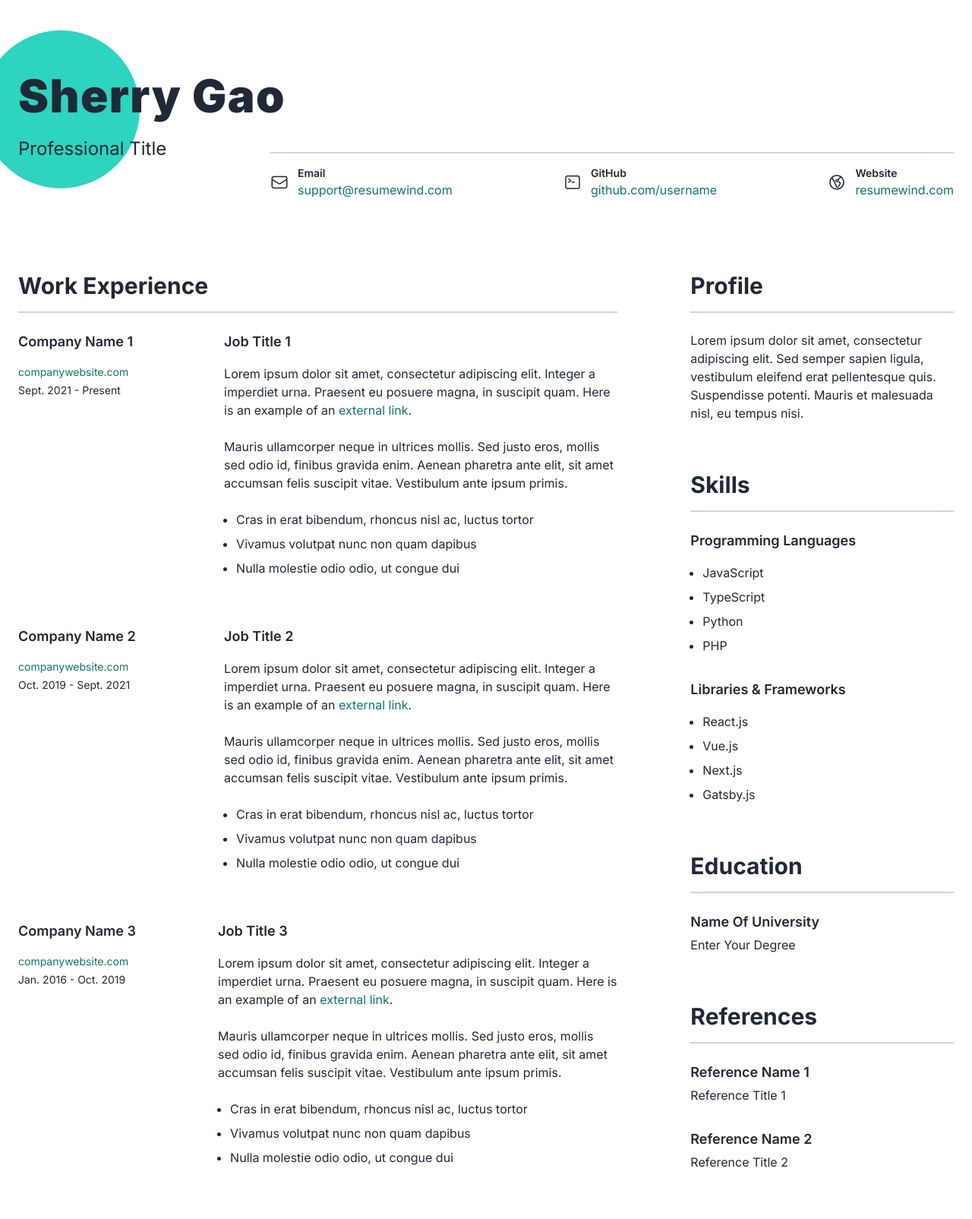
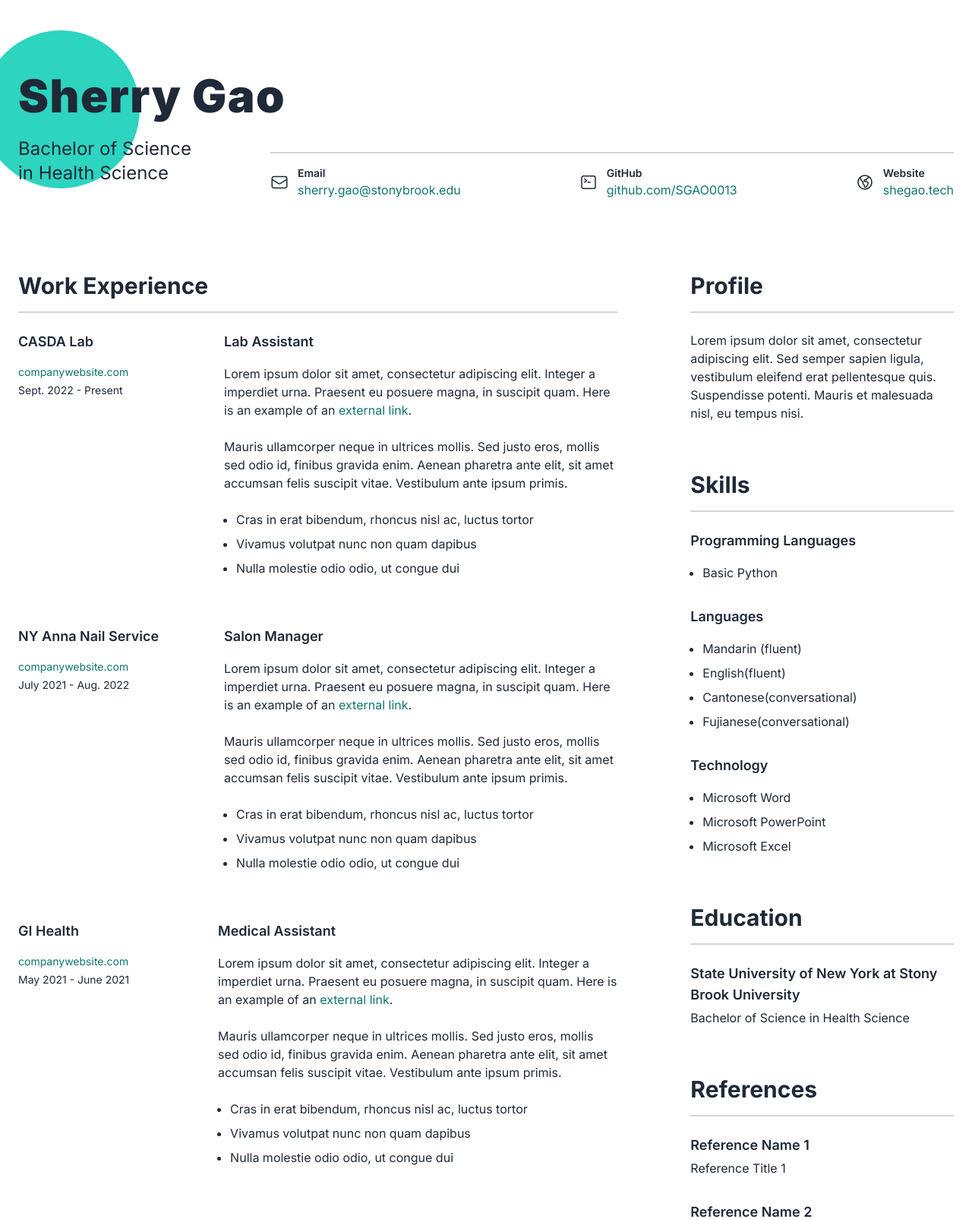
Before and after one commit to SGAO0013/my-resume-page, a Flask app: page / in a window 1280 px wide. Shown: the top 1605 px of the page at 76% size. Before the commit the page ends 1537 px from the top, so only its background shows below. Run offline with Flask 3, Linux system fonts and the light colour scheme.

Commit message:
edited resume page

```diff
--- a/app.py
+++ b/app.py
@@ -5,4 +5,4 @@ app = Flask(__name__)
 def hello_world():
     return render_template('home.html')
 
-#app.run(host='0.0.0.0', port=5000, debug=True)
+app.run(host='0.0.0.0', port=5000, debug=True)
--- a/templates/home.html
+++ b/templates/home.html
@@ -8,7 +8,7 @@
     <title>Sherry Gao - Resume</title>
 
     <!-- Update Description -->
-    <meta name="description" content="Jonathan Lewis - Resume" />
+    <meta name="description" content="Sherry Gao - Resume" />
 
     <!-- Custom Fonts -->
     <link rel="preconnect" href="https://fonts.googleapis.com" />
@@ -36,7 +36,7 @@
             class="relative grid grid-cols-1 lg:grid-cols-4 gap-10 xl:gap-24 z-10"
           >
             <!-- Your Title -->
-            <h2>Professional Title</h2>
+            <h2>Bachelor of Science in Health Science</h2>
 
             <div
               class="lg:flex lg:justify-between grid-3 xl:grid-3 lg:col-span-3 gap-4 mt-5 pt-4 border-t-2 border-gray-300"
@@ -67,7 +67,7 @@
                       target="_blank"
                       rel="noreferrer"
                     >
-                      support@resumewind.com
+                      sherry.gao@stonybrook.edu
                     </a>
                   </p>
                 </div>
@@ -99,7 +99,7 @@
                       target="_blank"
                       rel="noreferrer"
                     >
-                      github.com/username
+                      github.com/SGAO0013
                     </a>
                   </p>
                 </div>
@@ -131,7 +131,7 @@
                       target="_blank"
                       rel="noreferrer"
                     >
-                      resumewind.com
+                      shegao.tech
                     </a>
                   </p>
                 </div>
@@ -152,7 +152,7 @@
             <div class="grid-3 gap-x-6">
               <div>
                 <!-- Company 1 -->
-                <h4 class="mb-1 lg:mb-4">Company Name 1</h4>
+                <h4 class="mb-1 lg:mb-4">CASDA Lab</h4>
                 <p class="text-sm mb-1">
                   <a
                     href="https://resumewind.com/"
@@ -162,12 +162,12 @@
                     companywebsite.com
                   </a>
                 </p>
-                <p class="text-sm">Sept. 2021 - Present</p>
+                <p class="text-sm">Sept. 2022 - Present</p>
               </div>
 
               <div class="lg:col-span-2">
                 <!-- Job Title 1 -->
-                <h4 class="mb-4">Job Title 1</h4>
+                <h4 class="mb-4">Lab Assistant</h4>
                 <p>
                   Lorem ipsum dolor sit amet, consectetur adipiscing elit.
                   Integer a imperdiet urna. Praesent eu posuere magna, in
@@ -197,7 +197,7 @@
             <div class="grid-3 gap-x-6 mt-8 lg:mt-12">
               <div>
                 <!-- Company 2 -->
-                <h4 class="mb-1 lg:mb-4">Company Name 2</h4>
+                <h4 class="mb-1 lg:mb-4">NY Anna Nail Service</h4>
                 <p class="text-sm mb-1">
                   <a
                     href="https://resumewind.com/"
@@ -207,12 +207,12 @@
                     companywebsite.com
                   </a>
                 </p>
-                <p class="text-sm">Oct. 2019 - Sept. 2021</p>
+                <p class="text-sm">July 2021 - Aug. 2022</p>
               </div>
 
               <div class="lg:col-span-2">
                 <!-- Job Title 2 -->
-                <h4 class="mb-4">Job Title 2</h4>
+                <h4 class="mb-4">Salon Manager</h4>
                 <p>
                   Lorem ipsum dolor sit amet, consectetur adipiscing elit.
                   Integer a imperdiet urna. Praesent eu posuere magna, in
@@ -242,7 +242,7 @@
             <div class="grid-3 mt-8 lg:mt-12">
               <div>
                 <!-- Company 3 -->
-                <h4 class="mb-1 lg:mb-4">Company Name 3</h4>
+                <h4 class="mb-1 lg:mb-4">GI Health</h4>
                 <p class="text-sm mb-1">
                   <a
                     href="https://resumewind.com/"
@@ -252,12 +252,12 @@
                     companywebsite.com
                   </a>
                 </p>
-                <p class="text-sm">Jan. 2016 - Oct. 2019</p>
+                <p class="text-sm">May 2021 - June 2021</p>
               </div>
 
               <div class="lg:col-span-2">
                 <!-- Job Title 3 -->
-                <h4 class="mb-4">Job Title 3</h4>
+                <h4 class="mb-4">Medical Assistant</h4>
                 <p>
                   Lorem ipsum dolor sit amet, consectetur adipiscing elit.
                   Integer a imperdiet urna. Praesent eu posuere magna, in
@@ -299,25 +299,30 @@
             <!-- Skills 1 -->
             <h4>Programming Languages</h4>
             <ul>
-              <li>JavaScript</li>
-              <li>TypeScript</li>
-              <li>Python</li>
-              <li>PHP</li>
+              <li>Basic Python</li>
             </ul>
 
             <!-- Skills 2 -->
-            <h4 class="mt-8">Libraries &amp; Frameworks</h4>
+            <h4 class="mt-8">Languages</h4>
             <ul>
-              <li>React.js</li>
-              <li>Vue.js</li>
-              <li>Next.js</li>
-              <li>Gatsby.js</li>
+              <li>Mandarin (fluent)</li>
+              <li>English(fluent)</li>
+              <li>Cantonese(conversational)</li>
+              <li>Fujianese(conversational)</li>
+            </ul>
+
+            <!-- Skills 3 -->
+            <h4 class="mt-8">Technology</h4>
+            <ul>
+              <li>Microsoft Word</li>
+              <li>Microsoft PowerPoint</li>
+              <li>Microsoft Excel</li>
             </ul>
 
             <!-- Education -->
             <h3 class="mt-12 lg:mt-16">Education</h3>
-            <h4 class="mb-1">Name Of University</h4>
-            <p class="mb-1">Enter Your Degree</p>
+            <h4 class="mb-1">State University of New York at Stony Brook University</h4>
+            <p class="mb-1">Bachelor of Science in Health Science</p>
 
             <!-- References -->
             <h3 class="mt-12 lg:mt-16">References</h3>
```
